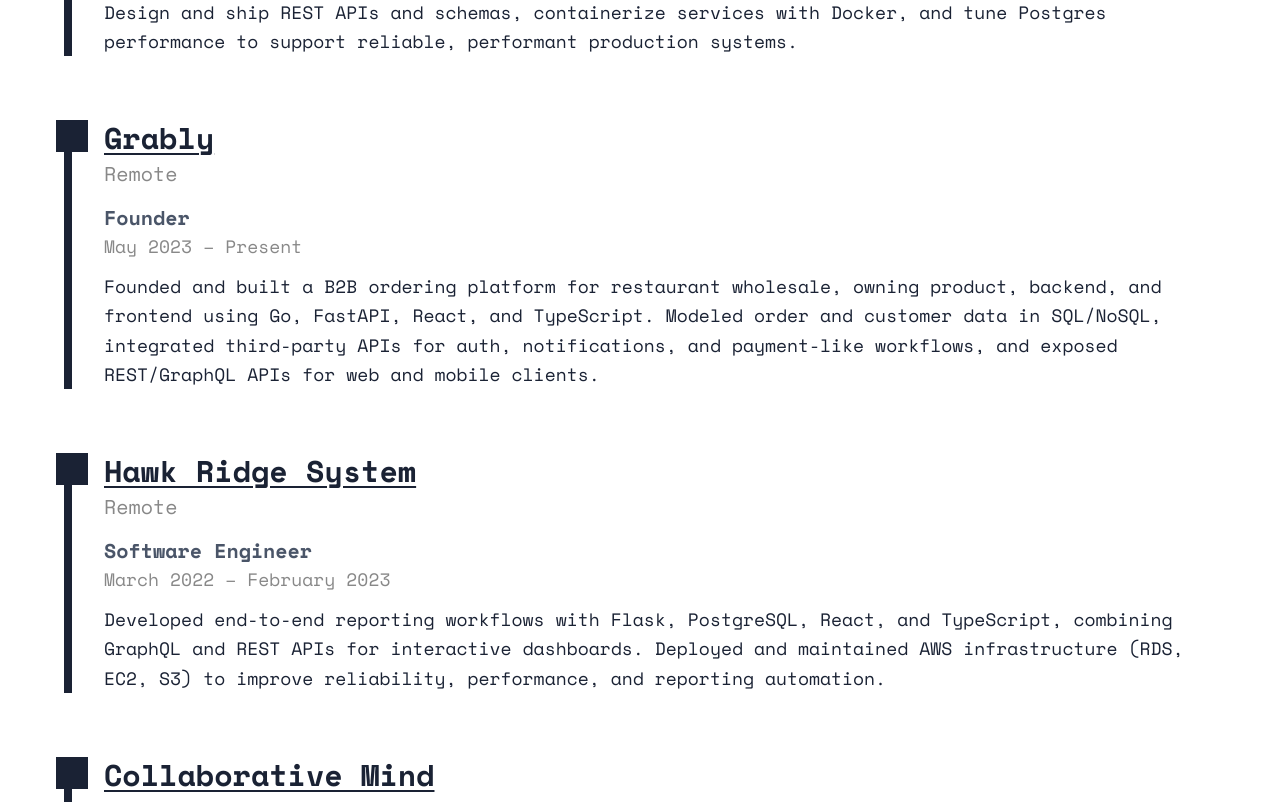
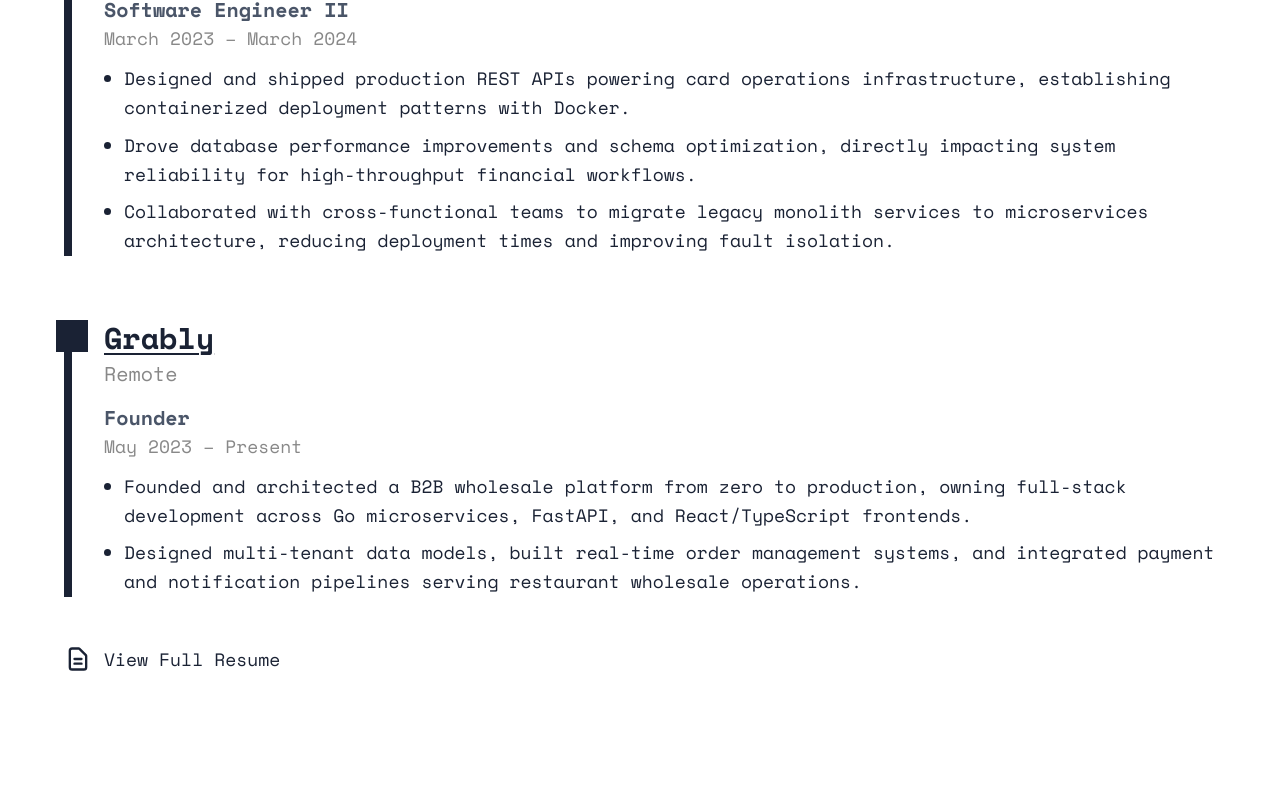
Before and after one commit to nathannewyen/v4, a Next.js app: page / in a window 1280 px wide. Shown: the part 1390-2192 px from the top of the page. Built offline with nearby package versions, Linux system fonts and the light colour scheme; no server answers.

Commit message:
Update experience section with improved descriptions
- Change description to bullet point format for better readability
- Update Role type to use descriptions array
- Improve JPMorgan and Grably role descriptions
- Remove Hawk Ridge and Collaborative Mind entries
- Fix Grably URL to getgrably.com

```diff
--- a/src/components/sections/Experience.tsx
+++ b/src/components/sections/Experience.tsx
@@ -58,9 +58,16 @@
                       <span className="text-base md:text-lg text-[#888] dark:text-[#a0a0a0] block mb-3">
                         {role.period}
                       </span>
-                      <p className="text-base md:text-lg text-[#1A2234] dark:text-[#a0a0a0] leading-relaxed">
-                        {role.description}
-                      </p>
+                      <ul className="list-disc list-outside pl-5 space-y-2">
+                        {role.descriptions.map((description, descIndex) => (
+                          <li
+                            key={descIndex}
+                            className="text-base md:text-lg text-[#1A2234] dark:text-[#a0a0a0] leading-relaxed"
+                          >
+                            {description}
+                          </li>
+                        ))}
+                      </ul>
                     </div>
                   ))}
                 </div>
--- a/src/data/experience.ts
+++ b/src/data/experience.ts
@@ -10,53 +10,34 @@
       {
         title: "Mid-Senior Software Engineer",
         period: "March 2024 – Present",
-        description:
-          "Build internal card product dashboards with React, TypeScript, and Redux, integrating Spring Boot APIs and PostgreSQL for card design, metadata, and inventory workflows.",
+        descriptions: [
+          "Lead developer architecting enterprise card product platforms serving internal operations, building data-driven dashboards with React and TypeScript.",
+          "Own end-to-end feature delivery across frontend and Spring Boot APIs, designing scalable PostgreSQL schemas for card lifecycle management and inventory systems.",
+        ],
       },
       {
         title: "Software Engineer II",
         period: "March 2023 – March 2024",
-        description:
-          "Design and ship REST APIs and schemas, containerize services with Docker, and tune Postgres performance to support reliable, performant production systems.",
+        descriptions: [
+          "Designed and shipped production REST APIs powering card operations infrastructure, establishing containerized deployment patterns with Docker.",
+          "Drove database performance improvements and schema optimization, directly impacting system reliability for high-throughput financial workflows.",
+          "Collaborated with cross-functional teams to migrate legacy monolith services to microservices architecture, reducing deployment times and improving fault isolation.",
+        ],
       },
     ],
   },
   {
     company: "Grably",
-    url: "https://grably.com",
+    url: "https://getgrably.com/",
     location: "Remote",
     roles: [
       {
         title: "Founder",
         period: "May 2023 – Present",
-        description:
-          "Founded and built a B2B ordering platform for restaurant wholesale, owning product, backend, and frontend using Go, FastAPI, React, and TypeScript. Modeled order and customer data in SQL/NoSQL, integrated third-party APIs for auth, notifications, and payment-like workflows, and exposed REST/GraphQL APIs for web and mobile clients.",
-      },
-    ],
-  },
-  {
-    company: "Hawk Ridge System",
-    url: "https://hawkridgesys.com/",
-    location: "Remote",
-    roles: [
-      {
-        title: "Software Engineer",
-        period: "March 2022 – February 2023",
-        description:
-          "Developed end-to-end reporting workflows with Flask, PostgreSQL, React, and TypeScript, combining GraphQL and REST APIs for interactive dashboards. Deployed and maintained AWS infrastructure (RDS, EC2, S3) to improve reliability, performance, and reporting automation.",
-      },
-    ],
-  },
-  {
-    company: "Collaborative Mind",
-    url: "https://collaborativemind.com/",
-    location: "Remote",
-    roles: [
-      {
-        title: "Software Engineer",
-        period: "February 2020 – March 2022",
-        description:
-          "Built a hotel management portal with React and Node.js backed by PostgreSQL and GraphQL for bookings, payments, and confirmations. Reduced check-in errors and improved API latency using better validation and Redis caching.",
+        descriptions: [
+          "Founded and architected a B2B wholesale platform from zero to production, owning full-stack development across Go microservices, FastAPI, and React/TypeScript frontends.",
+          "Designed multi-tenant data models, built real-time order management systems, and integrated payment and notification pipelines serving restaurant wholesale operations.",
+        ],
       },
     ],
   },
--- a/src/types/index.ts
+++ b/src/types/index.ts
@@ -26,7 +26,7 @@
 export interface Role {
   title: string;
   period: string;
-  description: string;
+  descriptions: string[];
 }
 
 // Experience type definition for work history entries
```
